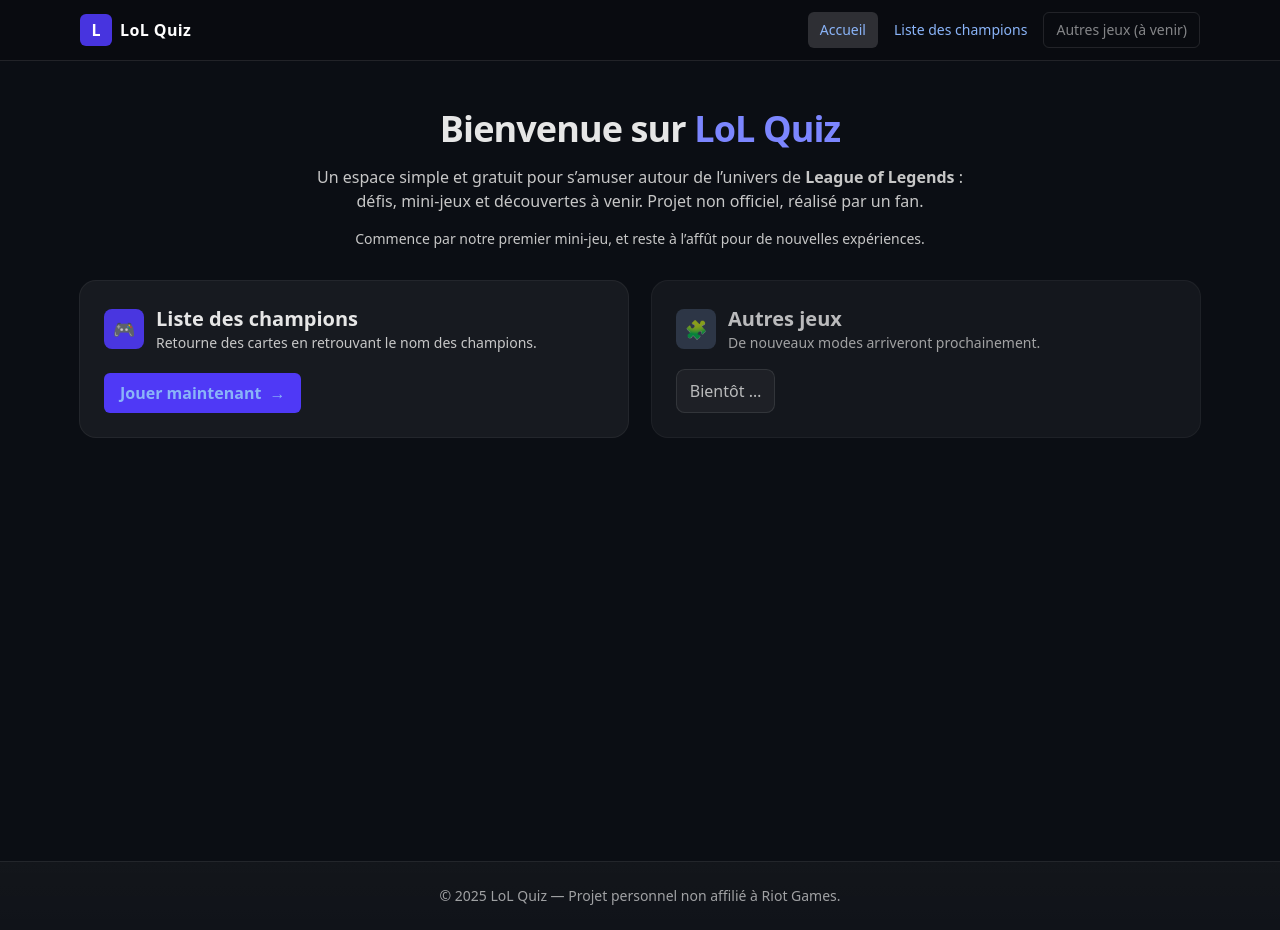
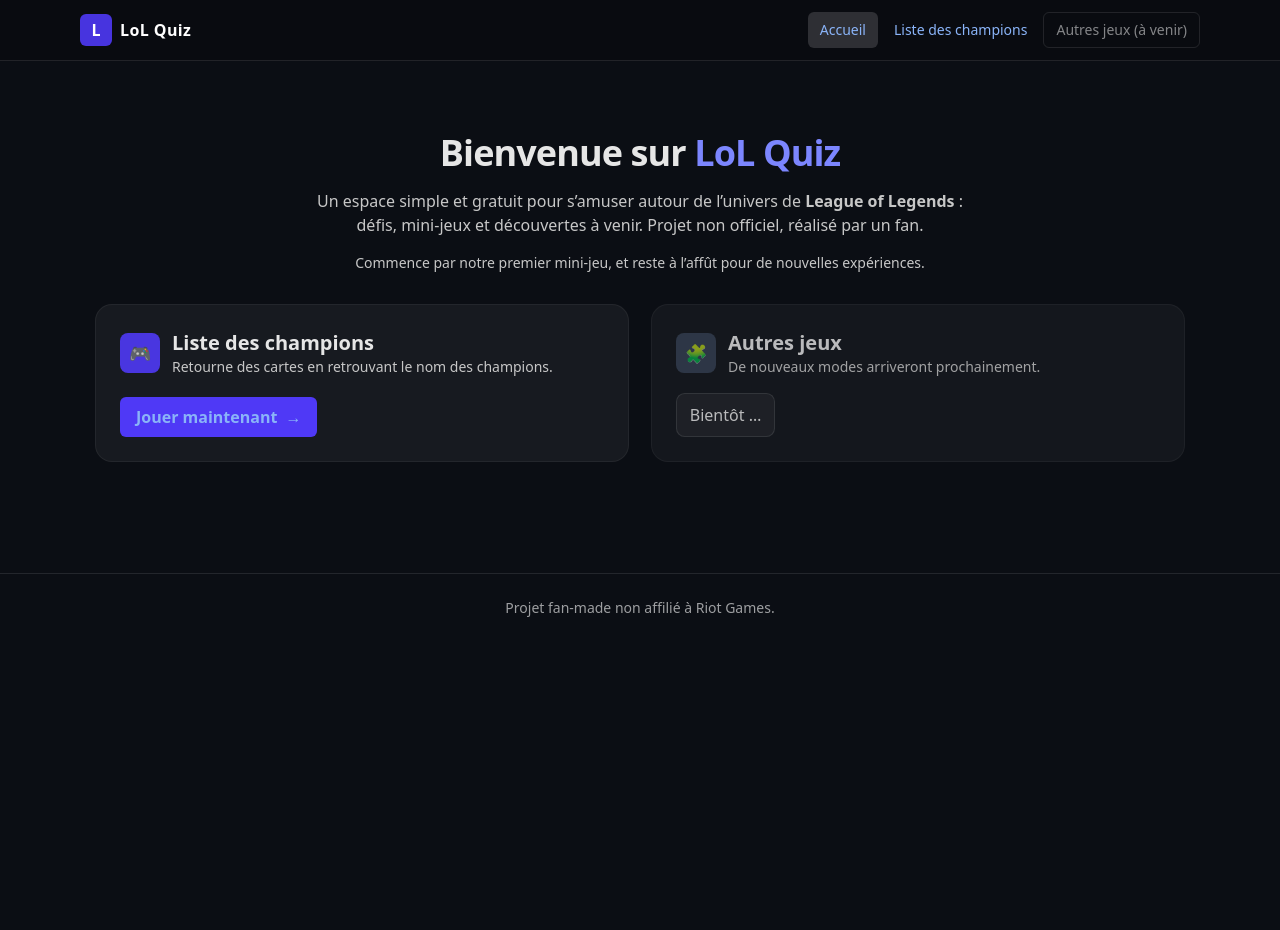
Before and after one commit to mwawilly73/lol-site, a Next.js app: page / in a window 1280 px wide. After the commit the page ends 800 px from the top, so only its background shows below. Built offline with nearby package versions, Linux system fonts and the light colour scheme.

Commit message:
chore: header mobile + perfs + CSP ok

```diff
--- a/app/globals.css
+++ b/app/globals.css
@@ -96,6 +96,13 @@
   transform: rotateY(180deg);
 }
 
+/* Perf cartes hors écran */
+.card-content-visibility {
+  content-visibility: auto;
+  /* taille intrinsèque approximative pour éviter le “saut” à l’apparition */
+  contain-intrinsic-size: 300px 375px; /* ~ ratio 4/5 de tes vignettes */
+}
+
 .flip-face{
   position: absolute;
   inset: 0;                          /* occupe toute la carte */
--- a/app/layout.tsx
+++ b/app/layout.tsx
@@ -1,41 +1,53 @@
 // app/layout.tsx
-// ───────────────────────────────────────────────────────────────
-// Layout racine : ajoute un viewport qui désactive le double-tap zoom
-// et intègre le header. (Header non-sticky.)
-// ───────────────────────────────────────────────────────────────
+// ─────────────────────────────────────────────────────────────
+// Layout racine (App Router Next 15)
+// - Monte le header global (SiteHeader)
+// - Préconnecte les CDN (DDragon & CommunityDragon) pour perfs
+// - Importe le CSS global depuis app/globals.css (chemin CORRECT)
+// ─────────────────────────────────────────────────────────────
 
-import type { Metadata, Viewport } from "next";
-import "./globals.css";
-import "./styles/layout.css";
+import type { Metadata } from "next";
+import "./globals.css"; // ✅ chemin correct (fichier placé directement dans /app)
 import SiteHeader from "@/components/SiteHeader";
 
-export const viewport: Viewport = {
-  width: "device-width",
-  initialScale: 1,
-  maximumScale: 1,
-  userScalable: false, // ⛔️ désactive pinch/double-tap zoom (meilleure UX “jeu”, moins accessible)
-};
-
 export const metadata: Metadata = {
-  title: {
-    default: "LoL Quiz",
-    template: "%s | LoL Quiz",
+  title: "LoL Quiz — Accueil",
+  description:
+    "Jeux et quiz autour des champions de League of Legends. Devine les champions, découvre leurs rôles, et entraîne ta mémoire !",
+  // Mets ton vrai domaine si tu en as un, sinon laisse localhost pour le dev
+  metadataBase: new URL("http://localhost:3000"),
+  openGraph: {
+    title: "LoL Quiz",
+    description:
+      "Jeux et quiz autour des champions de League of Legends. Devine les champions et entraîne ta mémoire !",
+    type: "website",
+    url: "/",
   },
-  description:
-    "Deviens incollable sur les champions de League of Legends avec LoL Quiz.",
   alternates: { canonical: "/" },
 };
 
 export default function RootLayout({ children }: { children: React.ReactNode }) {
   return (
-    <html lang="fr" suppressHydrationWarning>
-      <body className="min-h-dvh bg-gradient-to-b from-[#0b0d12] to-[#0b0d12] text-white antialiased">
+    <html lang="fr">
+      <head>
+        {/* PERF: préconnect aux CDN images pour réduire la latence TCP/TLS */}
+        <link rel="preconnect" href="https://ddragon.leagueoflegends.com" crossOrigin="" />
+        <link rel="dns-prefetch" href="https://ddragon.leagueoflegends.com" />
+        <link rel="preconnect" href="https://raw.communitydragon.org" crossOrigin="" />
+        <link rel="dns-prefetch" href="https://raw.communitydragon.org" />
+      </head>
+
+      <body className="min-h-dvh bg-[#0e1117] text-white antialiased">
+        {/* Header global */}
         <SiteHeader />
-        <main className="site-main">{children}</main>
-        <footer className="site-footer">
-          <div className="mx-auto max-w-6xl px-3 sm:px-4 py-6 text-center text-white/60 text-sm">
-            © {new Date().getFullYear()} LoL Quiz — Projet personnel non affilié à Riot Games.
-          </div>
+
+        {/* Contenu des pages */}
+        <main className="mx-auto max-w-6xl px-3 sm:px-4 py-6">
+          {children}
+        </main>
+
+        <footer className="mt-10 border-t border-white/10 py-6 text-center text-sm text-white/60">
+          Projet fan-made non affilié à Riot Games.
         </footer>
       </body>
     </html>
--- a/components/ChampionCard.tsx
+++ b/components/ChampionCard.tsx
@@ -62,7 +62,12 @@
           src={imgSrc}
           alt={champion.name}
           fill
-          sizes="(max-width: 640px) 45vw, (max-width: 1024px) 30vw, 22vw"
+          sizes="
+                  (max-width: 480px) 45vw,      /* ~2 colonnes sur mobile */
+                  (max-width: 768px) 30vw,      /* ~3 colonnes sur tablette */
+                  (max-width: 1280px) 22vw,     /* ~4 colonnes sur laptop */
+                  18vw                           /* grands écrans */
+                "
           quality={90}
           placeholder="blur"
           blurDataURL={DEFAULT_BLUR_DATA_URL}
--- a/next.config.ts
+++ b/next.config.ts
@@ -1,37 +1,28 @@
 // next.config.ts
-// ─────────────────────────────────────────────────────────────────────────────
-// PROD : on autorise les scripts inline (unsafe-inline) pour éviter de bloquer
-//        les scripts d'hydratation générés par Next.js.
-// DEV  : aucun header de sécurité (HMR, React Refresh, etc.)
-// On whiteliste aussi les CDNs d’images/fetch (DDragon/CDragon).
-// ─────────────────────────────────────────────────────────────────────────────
-
 import type { NextConfig } from "next";
 
 const isDev = process.env.NODE_ENV !== "production";
 
-// CDNs que l’on utilise pour images & fetch
-const IMG_CDNS = [
-  "https://ddragon.leagueoflegends.com",
-  "https://raw.communitydragon.org",
-];
-const CONNECT_CDNS = [
-  "https://ddragon.leagueoflegends.com",
-  "https://raw.communitydragon.org",
-];
-
-// ⚠️ En PROD, autorise les inline-scripts pour Next (sinon page blanche en start)
+/**
+ * En DEV :
+ *  - PAS de CSP (0 header sécurité) pour laisser HMR/WebSocket fonctionner.
+ *
+ * En PROD :
+ *  - CSP stricte mais pragmatique :
+ *      • script-src inclut 'unsafe-inline' pour éviter les erreurs "Refused to execute inline script"
+ *        (sinon il faut mettre en place un système de nonce par requête).
+ *      • img-src et connect-src autorisent les 2 CDN qu’on utilise (DDragon & CommunityDragon).
+ */
 const CSP_PROD = [
   "default-src 'self'",
-  // 👇 Fix principal : permet aux scripts inline de Next de s’exécuter
+  // 👉 FIX ICI : on ajoute 'unsafe-inline' pour laisser passer les scripts inline nécessaires
   "script-src 'self' 'unsafe-inline'",
-  // Tailwind/inline styles
-  "style-src 'self' 'unsafe-inline'",
-  // Images locales + CDNs LoL
-  `img-src 'self' data: blob: ${IMG_CDNS.join(" ")}`,
+  "style-src 'self' 'unsafe-inline'", // déjà présent (utile si styles inline)
+  // 👉 images locales + data + nos CDN
+  "img-src 'self' data: blob: https://ddragon.leagueoflegends.com https://raw.communitydragon.org",
   "font-src 'self' data:",
-  // fetch vers DDragon/CDragon (lore, etc.)
-  `connect-src 'self' ${CONNECT_CDNS.join(" ")}`,
+  // 👉 preconnect/fetch côté client vers les mêmes domaines
+  "connect-src 'self' https://ddragon.leagueoflegends.com https://raw.communitydragon.org",
   "frame-src 'self'",
 ].join("; ");
 
@@ -47,15 +38,21 @@
   reactStrictMode: true,
   images: {
     unoptimized: false,
-    // Next/Image : autoriser nos 2 CDNs d’images
     remotePatterns: [
+      // DDragon (tuiles, splash, data…)
       { protocol: "https", hostname: "ddragon.leagueoflegends.com", pathname: "/**" },
+      // CommunityDragon (champion-tiles HQ)
       { protocol: "https", hostname: "raw.communitydragon.org", pathname: "/**" },
     ],
   },
   async headers() {
-    if (isDev) return []; // DEV : pas de headers CSP
-    return [{ source: "/:path*", headers: securityHeadersProd }];
+    if (isDev) return []; // en dev, aucun header de sécurité pour éviter les frictions
+    return [
+      {
+        source: "/:path*",
+        headers: securityHeadersProd,
+      },
+    ];
   },
 };
 
```
